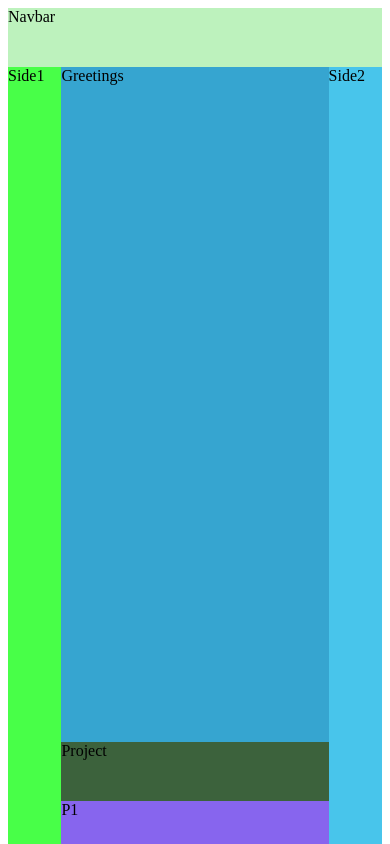
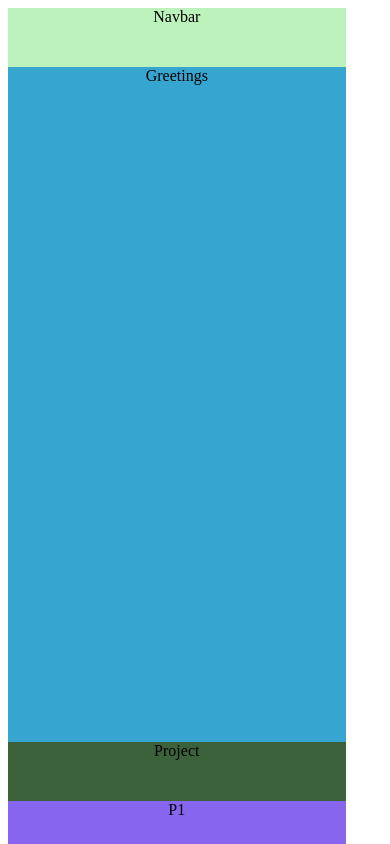
Before and after one commit to R-V-F/Portfolio-Page, an Angular app: page / in a window 390 px wide. Shown: the top 844 px of the page. Built offline with nearby package versions, Linux system fonts and the light colour scheme.

Commit message:
Add: Responsiveness

```diff
--- a/src/app/app.component.scss
+++ b/src/app/app.component.scss
@@ -12,6 +12,7 @@
         "side1 about side2"
         "side1 chat side2"
         "side1 contact side2";
+    text-align: center;
 
 }
 
@@ -60,3 +61,20 @@ nav {
     background: rgb(138, 208, 138);
     grid-area: contact;
 }
+
+@media only screen and (max-width: 500px) {
+    .main_container {
+        grid-template-columns: 1fr;
+        grid-template-rows: 7vh 80vh 7vh 80vh 80vh 80vh 60vh 80vh 80vh;
+        grid-template-areas:
+            "nav"
+            "greetings"
+            "project-txt"
+            "p1"
+            "p2"
+            "p3"
+            "about"
+            "chat"
+            "contact";
+    }
+}
```
